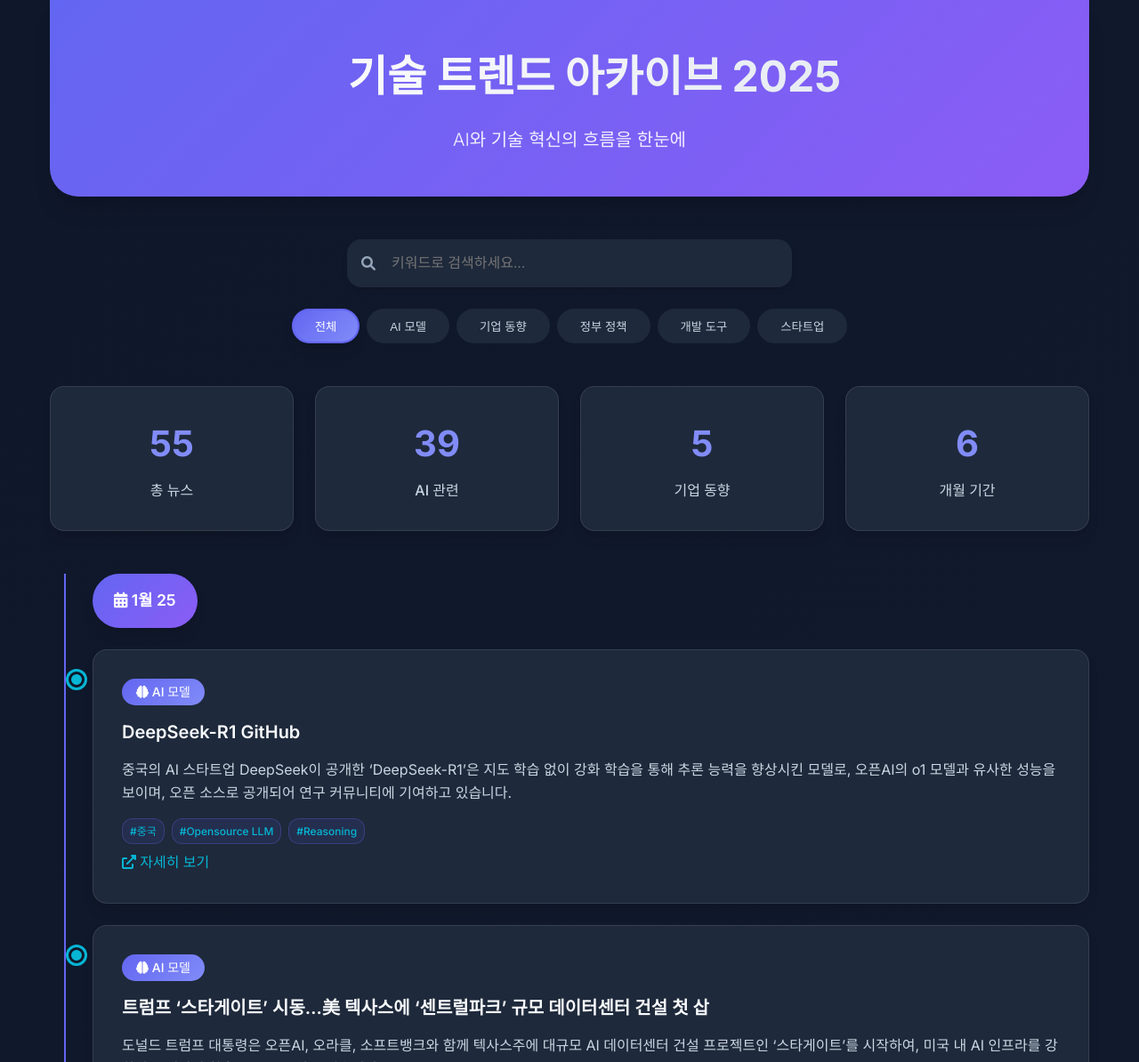
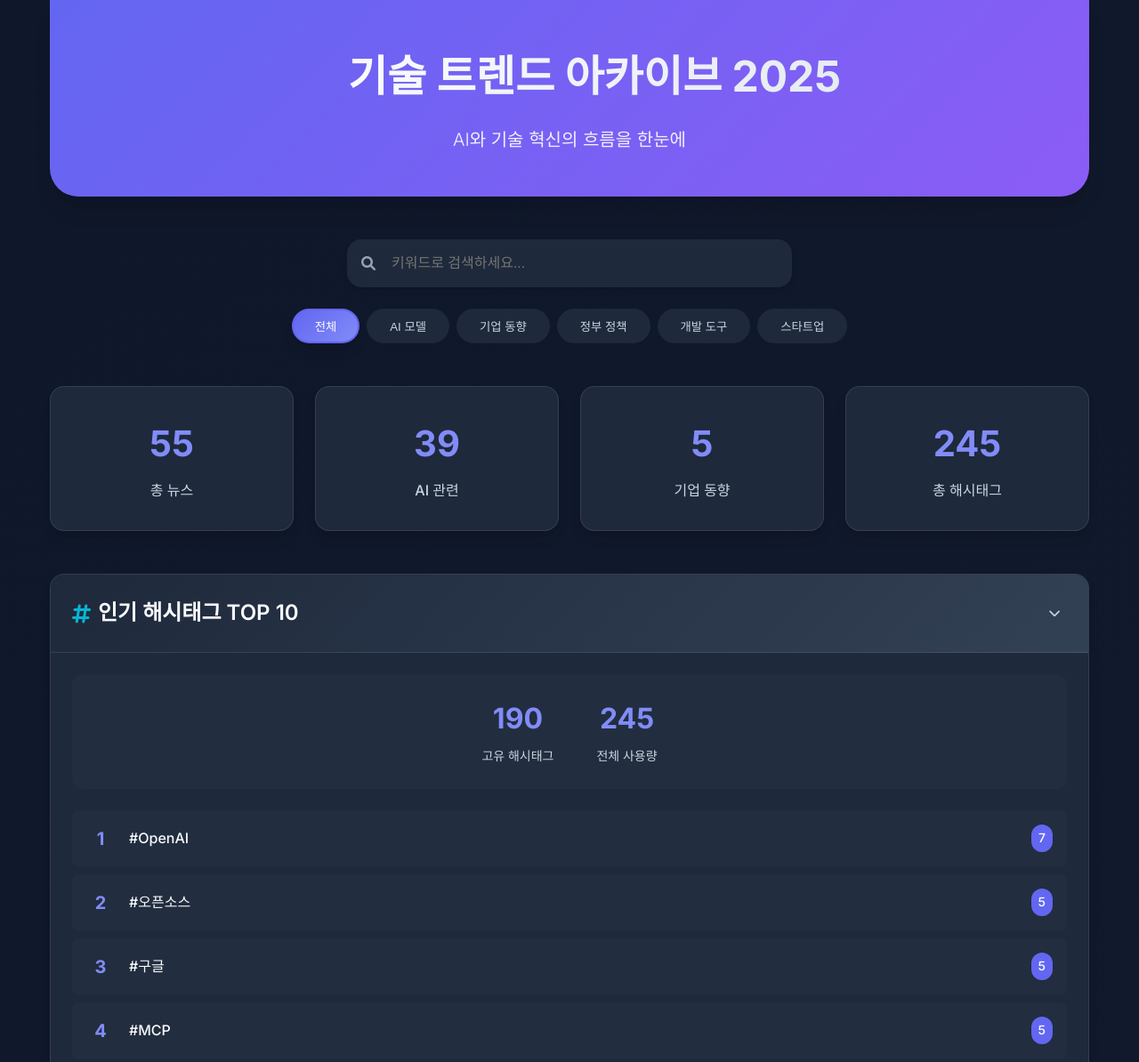
Before and after one commit to DShomin/weekly-archive, a browser extension: page index.html in a window 1280 px wide. Shown: the top 1194 px of the page at 89% size. Drawn offline with Linux system fonts and the light colour scheme.

Commit message:
해시태그 분석 섹션 추가
- 총 해시태그 및 고유 해시태그 통계 표시
- 해시태그 필터링 기능을 위한 입력 필드 추가
- 인기 해시태그 TOP 10을 위한 구조 추가

```diff
--- a/index.html
+++ b/index.html
@@ -55,8 +55,42 @@
                 <div class="stat-label">기업 동향</div>
             </div>
             <div class="stat-card">
-                <div class="stat-number" id="monthsSpan">6</div>
-                <div class="stat-label">개월 기간</div>
+                <div class="stat-number" id="totalHashtags">0</div>
+                <div class="stat-label">총 해시태그</div>
+            </div>
+        </div>
+
+        <!-- 해시태그 분석 -->
+        <div class="hashtag-section">
+            <div class="hashtag-header">
+                <h2><i class="fas fa-hashtag"></i> 인기 해시태그 TOP 10</h2>
+                <button class="toggle-btn" id="hashtagToggle">
+                    <i class="fas fa-chevron-down"></i>
+                </button>
+            </div>
+
+            <div class="hashtag-content" id="hashtagContent">
+                <div class="hashtag-stats">
+                    <div class="hashtag-stat">
+                        <span class="hashtag-stat-number" id="uniqueHashtags">0</span>
+                        <span class="hashtag-stat-label">고유 해시태그</span>
+                    </div>
+                    <div class="hashtag-stat">
+                        <span class="hashtag-stat-number" id="totalHashtagCount">0</span>
+                        <span class="hashtag-stat-label">전체 사용량</span>
+                    </div>
+                </div>
+
+                <div class="hashtag-ranking" id="hashtagRanking">
+                    <!-- 해시태그 순위가 JavaScript로 생성됩니다 -->
+                </div>
+
+                <div class="hashtag-filter">
+                    <input type="text" id="hashtagSearch" placeholder="해시태그로 필터링...">
+                    <div class="hashtag-cloud" id="hashtagCloud">
+                        <!-- 해시태그 클라우드가 JavaScript로 생성됩니다 -->
+                    </div>
+                </div>
             </div>
         </div>
 
```
